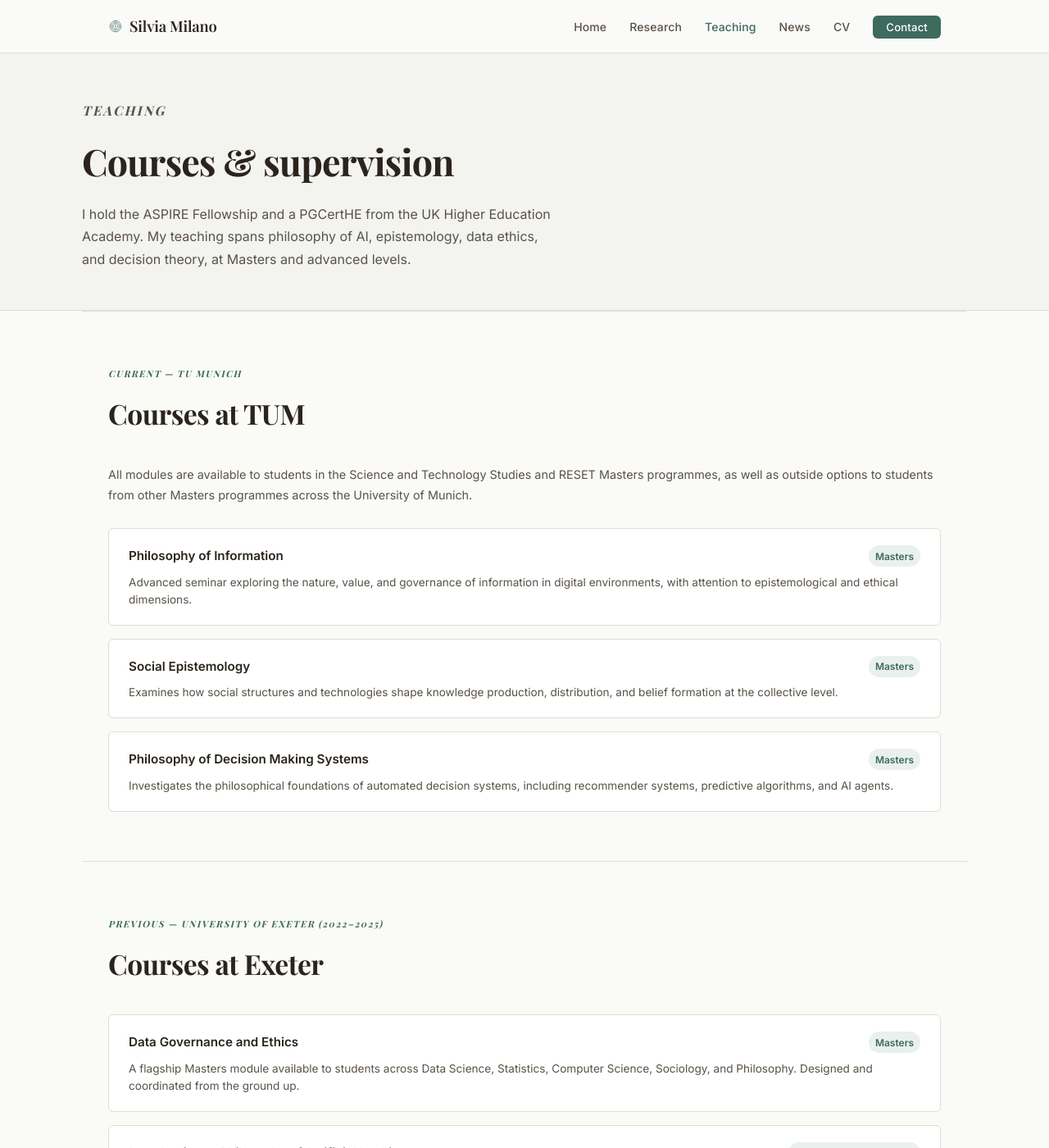
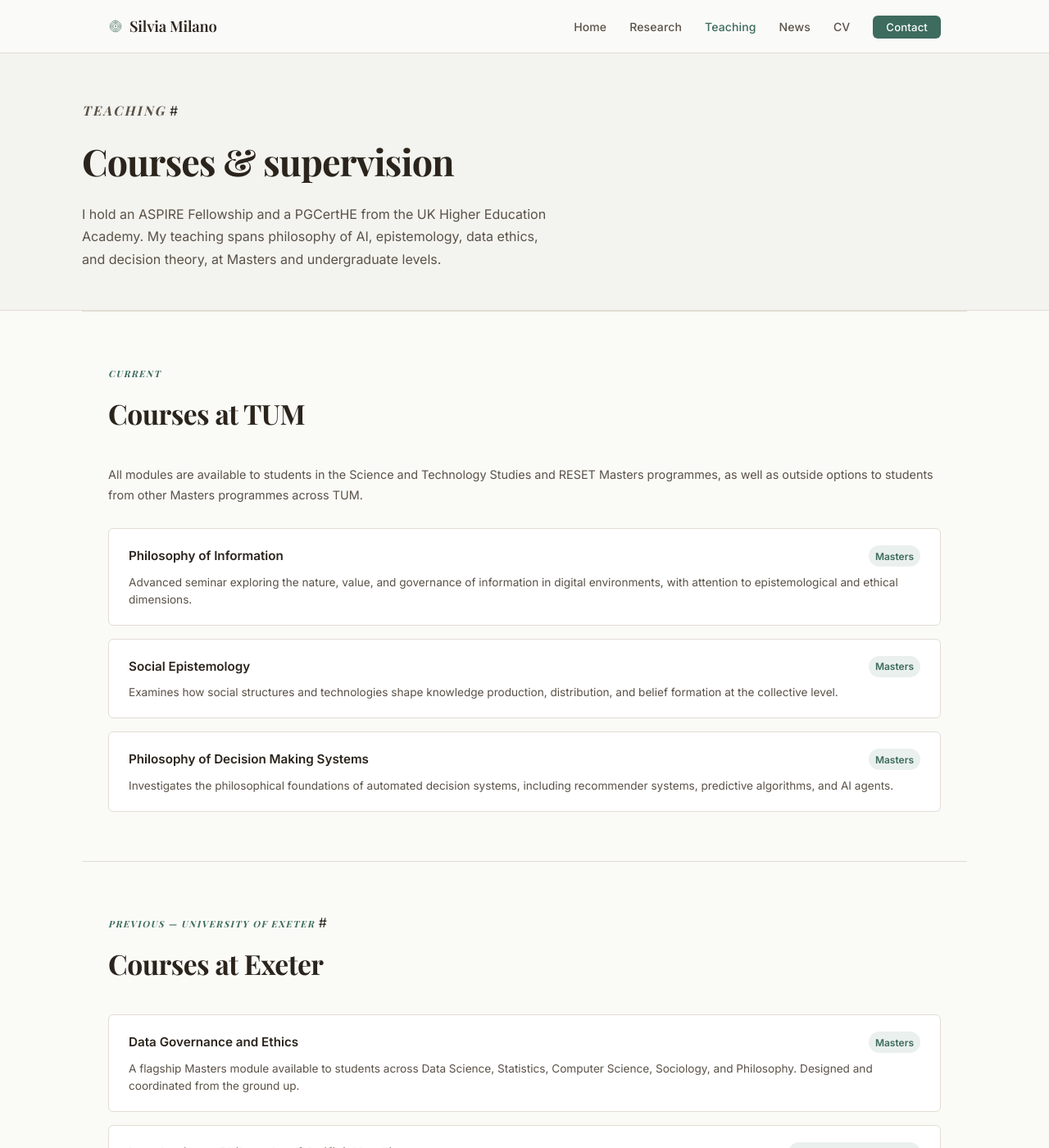
Before and after one commit to capt-c/silvia-milano-website, a Jekyll site: the page built from silvia-milano-site/teaching.html, in a window 1280 px wide and 1400 px high. Shown: the whole window at 82% size. Built offline with Jekyll 4.4.1, drawn with Linux system fonts in a browser that asks for light colours; some web fonts are replaced; some of the changed text lies outside the part shown.

Commit message:
Update teaching.html

```diff
--- a/silvia-milano-site/teaching.html
+++ b/silvia-milano-site/teaching.html
@@ -9,17 +9,17 @@ description: "Teaching by Silvia Milano at TU Munich and previously at the Unive
   <div class="page-header">
     <div class="page-header-inner">
       <p class="section-label">Teaching</p>
-      <h1>Courses &amp; supervision</h1>
-      <p>I hold the ASPIRE Fellowship and a PGCertHE from the UK Higher Education Academy. My teaching spans philosophy of AI, epistemology, data ethics, and decision theory, at Masters and advanced levels.</p>
+#      <h1>Courses &amp; supervision</h1>
+      <p>I hold an ASPIRE Fellowship and a PGCertHE from the UK Higher Education Academy. My teaching spans philosophy of AI, epistemology, data ethics, and decision theory, at Masters and undergraduate levels.</p>
     </div>
   </div>
 
   <!-- ── TUM ── -->
   <section class="section">
-    <p class="section-label">Current — TU Munich</p>
+    <p class="section-label">Current</p>
     <h2 class="section-title">Courses at TUM</h2>
     <p style="color: var(--text-mid); font-size: 0.9rem; margin-bottom: 1.75rem;">
-      All modules are available to students in the Science and Technology Studies and RESET Masters programmes, as well as outside options to students from other Masters programmes across the University of Munich.
+      All modules are available to students in the Science and Technology Studies and RESET Masters programmes, as well as outside options to students from other Masters programmes across TUM.
     </p>
     <div class="course-grid">
       <div class="course-item">
@@ -42,8 +42,8 @@ description: "Teaching by Silvia Milano at TU Munich and previously at the Unive
 
   <!-- ── Exeter ── -->
   <section class="section">
-    <p class="section-label">Previous — University of Exeter (2022–2025)</p>
-    <h2 class="section-title">Courses at Exeter</h2>
+    <p class="section-label">Previous — University of Exeter</p>
+#    <h2 class="section-title">Courses at Exeter</h2>
     <div class="course-grid">
       <div class="course-item">
         <span class="course-name">Data Governance and Ethics</span>
@@ -69,7 +69,7 @@ description: "Teaching by Silvia Milano at TU Munich and previously at the Unive
   <!-- ── Oxford & LMU ── -->
   <section class="section">
     <p class="section-label">Previous — Oxford &amp; LMU Munich</p>
-    <h2 class="section-title">Other teaching</h2>
+#    <h2 class="section-title">Other teaching</h2>
     <div class="course-grid">
       <div class="course-item">
         <span class="course-name">Workshop on Industrial Ethics</span>
@@ -96,7 +96,7 @@ description: "Teaching by Silvia Milano at TU Munich and previously at the Unive
   <section class="section">
     <p class="section-label">Supervision</p>
     <h2 class="section-title">Student supervision</h2>
-    <p style="color: var(--text-mid);">I have supervised undergraduate dissertations in Philosophy (Oxford and Exeter) and MSc theses in the Social Sciences of the Internet (OII Oxford). I welcome enquiries from prospective Masters and doctoral students working in the areas of AI ethics, philosophy of technology, and epistemology.</p>
+    <p style="color: var(--text-mid);">I have experience with supervising undergraduate dissertations in Philosophy (Oxford and Exeter) and MSc theses (Oxford). I welcome enquiries from prospective Masters and doctoral students working in the areas of AI ethics, philosophy of technology, and epistemology.</p>
     <div style="margin-top: 1.5rem;">
       <a href="mailto:{{ site.data.about.email }}" class="btn btn-outline">Get in touch about supervision →</a>
     </div>
```
